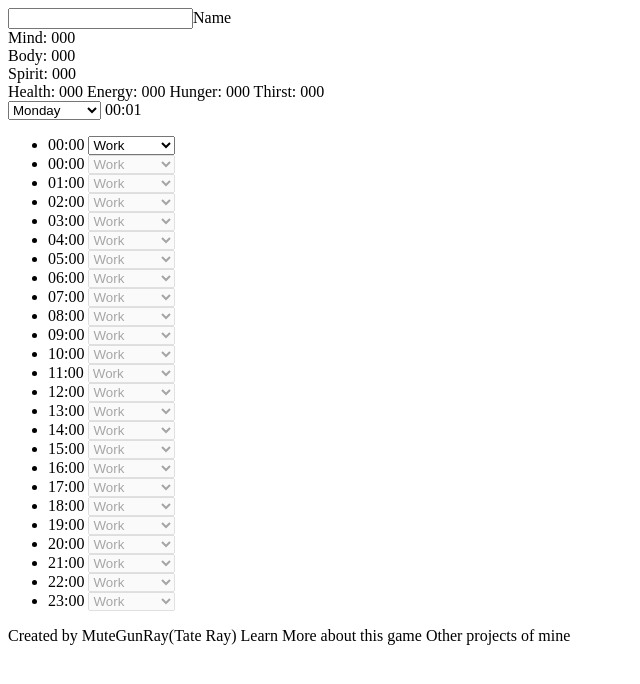
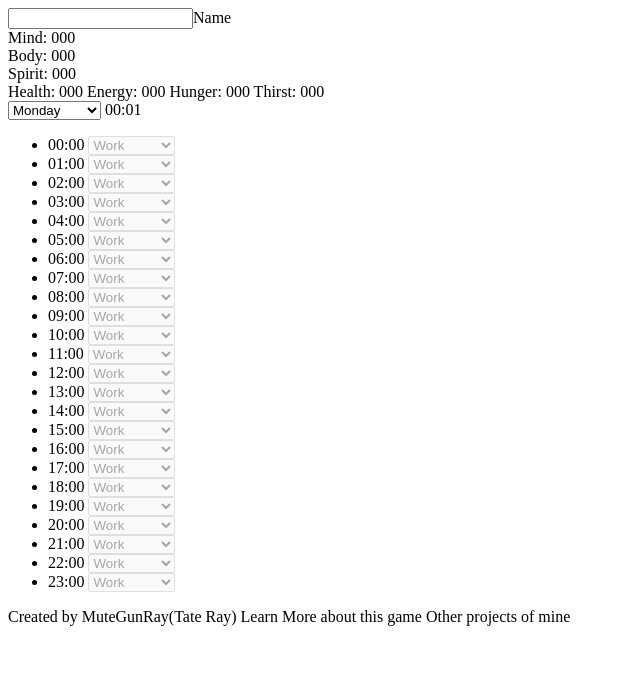
Before and after one commit to Mute-GunRay/survive-thrive, a plain HTML site: page index.html in a window 1280 px wide. Shown: the whole page, without its empty margins (0-640 px from the left). Drawn offline with Linux system fonts and the light colour scheme.

Commit message:
changed where tickHour() is called; removed extra time slot block;

```diff
--- a/index.html
+++ b/index.html
@@ -42,16 +42,6 @@
       </select>
       <span id='current-time'>00:00</span>
       <ul>
-	<li>
-	  <span>00:00</span>
-	  <select disabled='true' id='task-0'>
-	    <option>Work</option>
-	    <option>Sleep</option>
-	    <option>Exercise</option>
-	    <option>Free</option>
-	    <option>Recreation</option>
-	  </select>
-	</li>
 	<li>
 	  <span>00:00</span>
 	  <select disabled='true' id='task-0'>
--- a/index.js
+++ b/index.js
@@ -9,6 +9,7 @@ function tickMinute(){
     console.log('ticking minutes');
     if (currentMinute == 59) {
 	currentMinute = 0;
+	tickHour();
     } else {
 	currentMinute = currentMinute + 1;
     }
@@ -33,4 +34,3 @@ function tickHour(){
 }
 
 setInterval(1000, tickMinute());
-setInterval(60000, tickHour());
```
